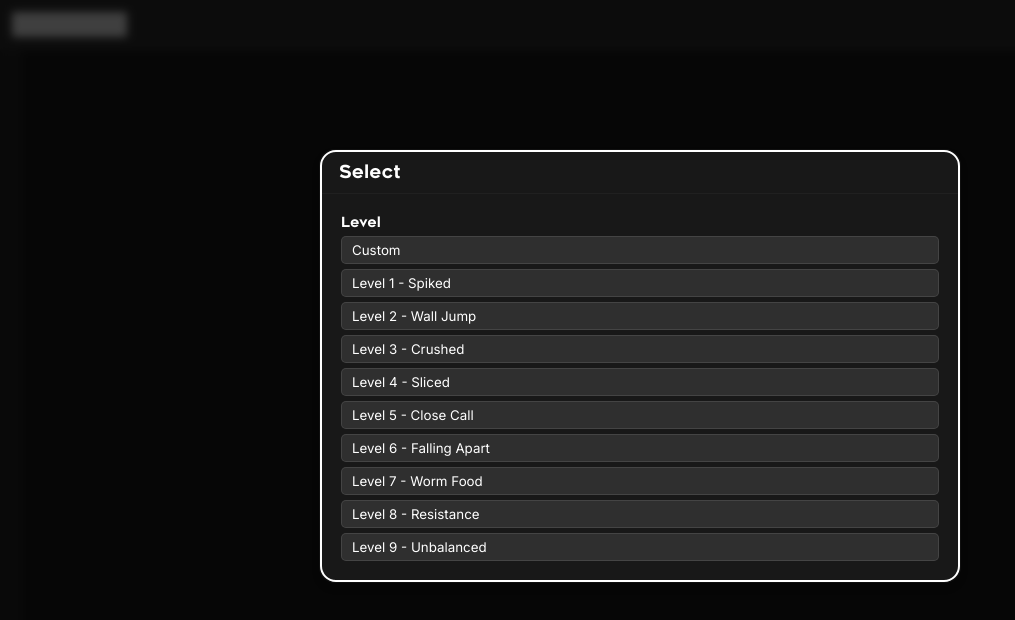
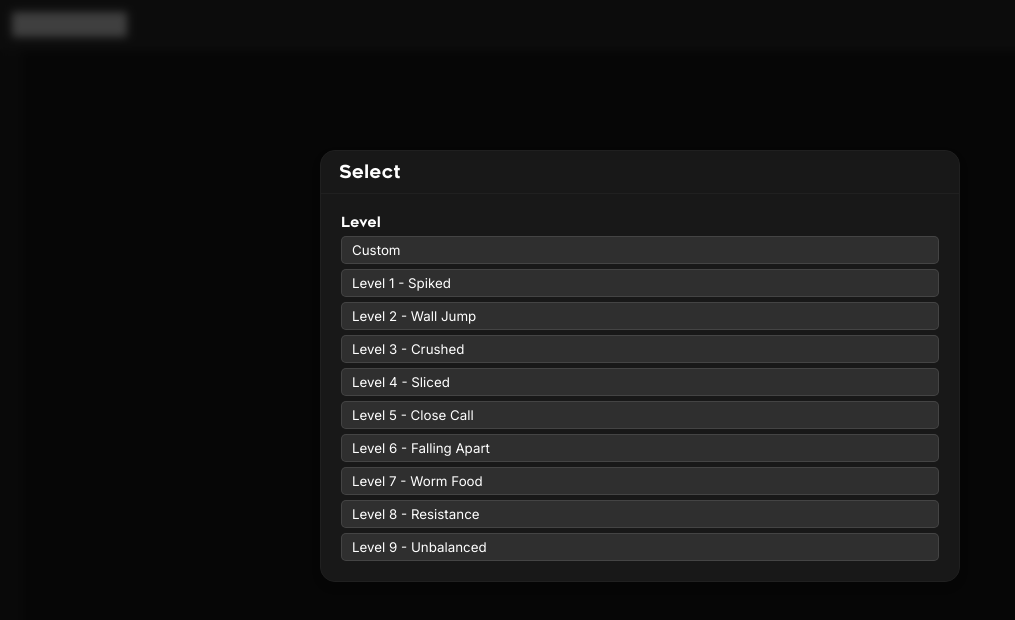
Before and after one commit to jessiejs/surfaceAPL, a website built with Vite: page index.html in a window 1280 px wide. Shown: the whole page, without its empty margins (0-1015 px from the left). Built offline with nearby package versions, Linux system fonts and the light colour scheme; grey boxes are pictures that could not be loaded.

Commit message:
💄 Fix dialog styling in chrome

```diff
--- a/package.json
+++ b/package.json
@@ -1,7 +1,7 @@
 {
 	"name": "surfaceapl",
 	"private": true,
-	"version": "2.2.1",
+	"version": "2.2.2",
 	"type": "module",
 	"scripts": {
 		"dev": "vite",
--- a/src/Web/Style/main.scss
+++ b/src/Web/Style/main.scss
@@ -136,6 +136,7 @@ dialog {
 	padding: 0;
 	border: 1px solid $border;
 	overflow: hidden;
+	outline: 0 !important;
 
 	font-family: Inter;
 
```
